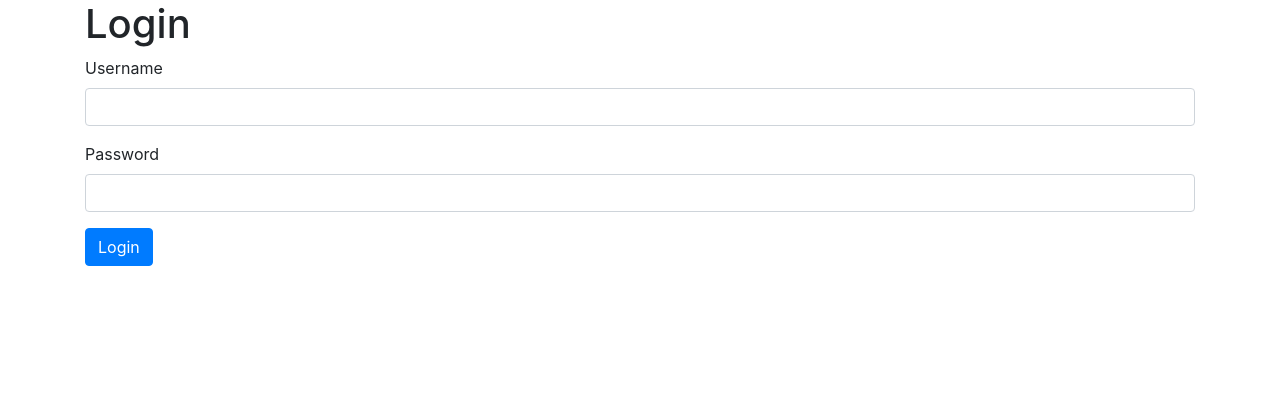
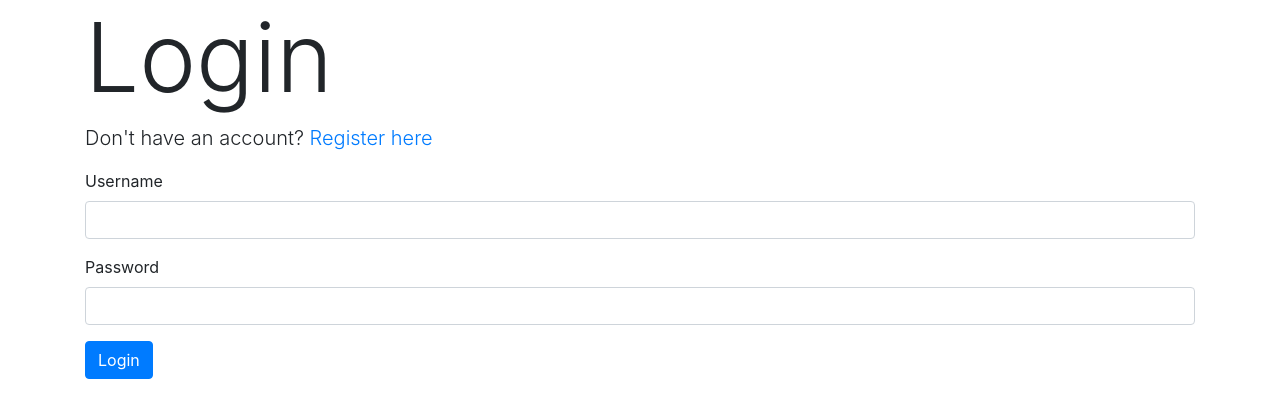
Before and after one commit to icym1lk/flask-feedback, a Flask app: page /login in a window 1280 px wide. Shown: the top 418 px of the page. Run offline with Flask 2, Linux system fonts and the light colour scheme; some libraries are stand-ins or nearby versions.

Commit message:
Implement authenticate method in html. Modify html on login and register pages

```diff
--- a/app.py
+++ b/app.py
@@ -45,6 +45,7 @@ def register():
 
         db.session.add(new_user)
         db.session.commit()
+        flash("Welcome! Your account was successfully created!")
         return redirect("/secret")
     return render_template("register.html", form=form)
 
@@ -55,8 +56,9 @@ def login():
     form = LoginUserForm()
     if form.validate_on_submit():
         data = {k: v for k, v in form.data.items() if k != "csrf_token"}
-        user = User(**data)
+        user = User.authenticate(**data)
 
+        flash("Logged in!")
         return redirect("/secret")
     return render_template("login.html", form=form)
 
--- a/models.py
+++ b/models.py
@@ -39,13 +39,13 @@ class User(db.Model):
         return cls(username=username, password=hashed_utf8, email=email, first_name=first_name, last_name=last_name)
 
     @classmethod
-    def authenticate(cls, username, pwd):
+    def authenticate(cls, username, password):
         """Validate that user exists and pwd is correct"""
 
-        u = User.query.filter_by(username-username).first()
+        u = User.query.filter_by(username=username).first()
 
         # check if u was found & that pwd given matches pwd in db
-        if u and bcrypt.check_password_hash(u.password, pwd):
+        if u and bcrypt.check_password_hash(u.password, password):
             # return user instance
             return u
         else:
--- a/templates/login.html
+++ b/templates/login.html
@@ -5,7 +5,8 @@
 {% block content %}
 
 <div class="container">
-    <h1>Login</h1>
+    <h1 class="display-1">Login</h1>
+    <p class="lead">Don't have an account? <a href="/register">Register here</a></p>
     <form>
         {% include "_form.html" %}
         <button class="btn btn-primary" formmethod="POST">Login</button>
--- a/templates/register.html
+++ b/templates/register.html
@@ -5,7 +5,7 @@
 {% block content %}
 
 <div class="container">
-    <h1>Sign Up</h1>
+    <h1 class="display-1">Sign Up</h1>
     <p class="lead">Register below to join our site.</p>
     <form>
         {% include "_form.html" %}
```
